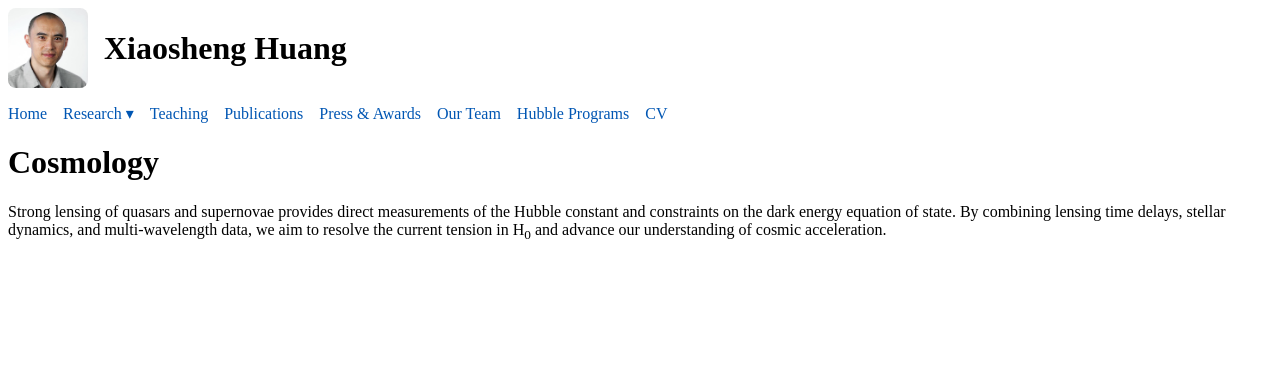
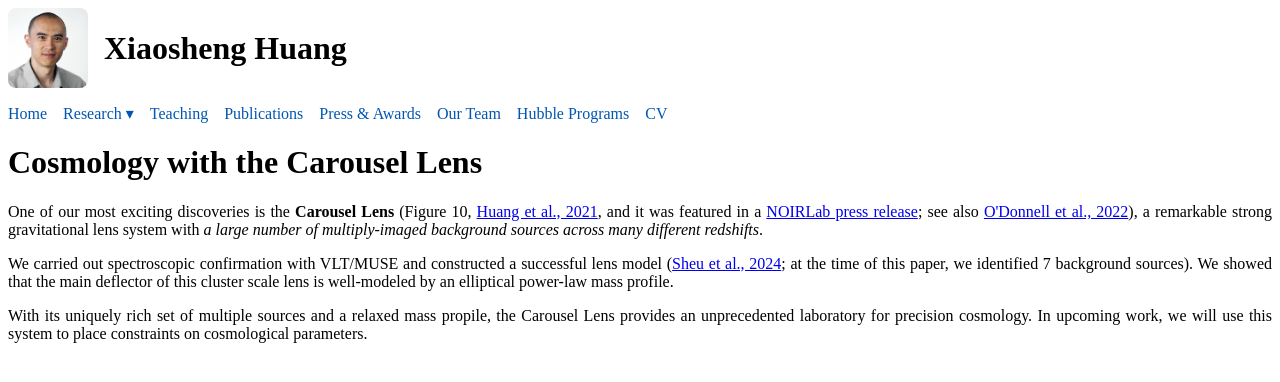
Before and after one commit to highredshift/highredshift.github.io, a Jekyll site: the page built from cosmology.html, in a window 1280 px wide. Shown: the top 382 px of the page. Built offline with Jekyll 4.4.1, drawn with Linux system fonts in a browser that asks for light colours.

```diff
--- a/cosmology.html
+++ b/cosmology.html
@@ -2,10 +2,25 @@
 layout: default
 title: Cosmology
 ---
-  <h1>Cosmology</h1>
-  <p>
-    Strong lensing of quasars and supernovae provides direct measurements of the Hubble constant
-    and constraints on the dark energy equation of state.
-    By combining lensing time delays, stellar dynamics, and multi-wavelength data,
-    we aim to resolve the current tension in H<sub>0</sub> and advance our understanding of cosmic acceleration.
-  </p>
+
+<h1>Cosmology with the Carousel Lens</h1>
+
+<p style="text-align: justify;">
+  One of our most exciting discoveries is the <strong>Carousel Lens</strong> (Figure 10, <a href="https://ui.adsabs.harvard.edu/abs/2021ApJ...909...27H/abstract" target="_blank" rel="noopener">
+     Huang et&nbsp;al., 2021</a>, and it was featured in a
+  <a href="https://noirlab.edu/public/news/noirlab2104" target="_blank" rel="noopener">
+    NOIRLab press release</a>; see also <a href='https://ui.adsabs.harvard.edu/abs/2022ApJS..259...27O/abstract'
+    target="_blank" rel="noopener"> O'Donnell et&nbsp;al., 2022</a>), a remarkable strong gravitational lens
+  system with <em> a large number of multiply-imaged background sources across many different redshifts</em>.
+</p>
+
+<p style="text-align: justify;">
+  We carried out spectroscopic confirmation with VLT/MUSE and constructed a successful lens model
+  (<a href="https://ui.adsabs.harvard.edu/abs/2024ApJ...973....3S/abstract" target="_blank" rel="noopener">Sheu et&nbsp;al., 2024</a>; at the time of this paper, we identified 7 background sources).
+  We showed that the main deflector of  this cluster scale lens is well-modeled by an elliptical power-law mass profile.
+</p>
+
+<p style="text-align: justify;">
+  With its uniquely rich set of multiple sources and a relaxed mass propile, the Carousel Lens provides an unprecedented laboratory
+  for precision cosmology. In upcoming work, we will use this system to place constraints on cosmological parameters.
+</p>
```
Also changed, not shown: lens-search.html (+19 -3 lines), 2 other files.
